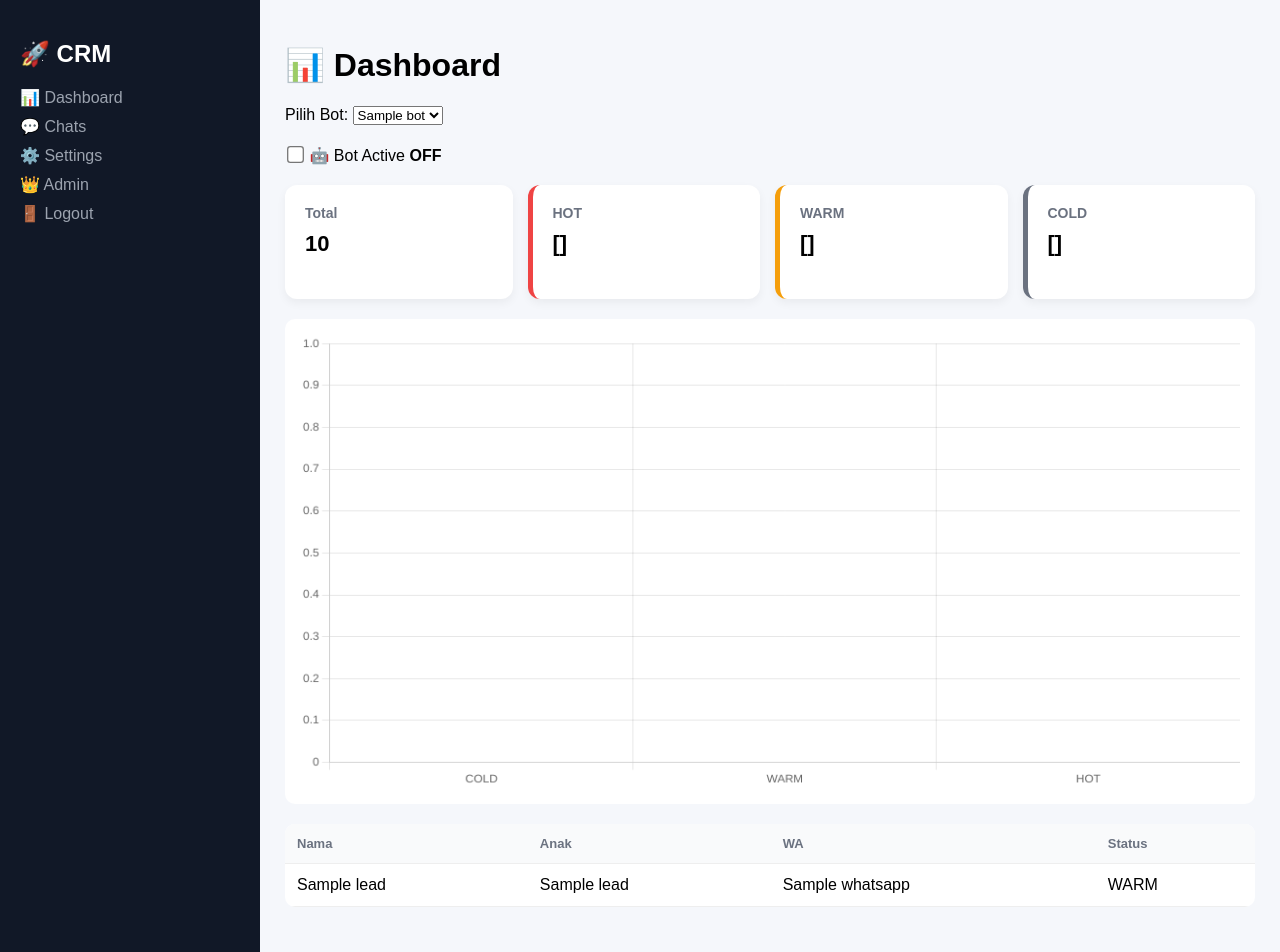
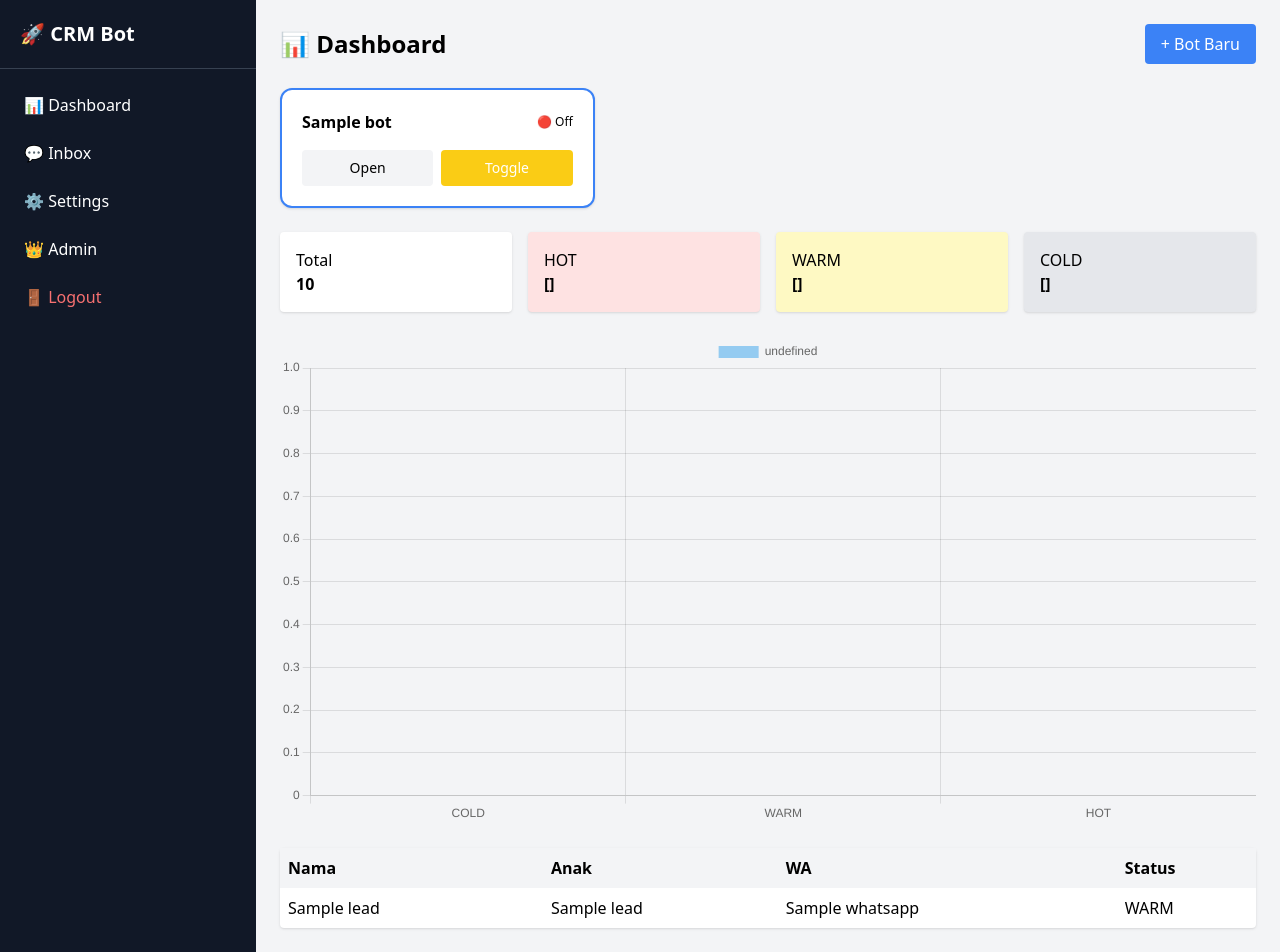
Before and after one commit to noobfish17768-sketch/ai-bimbel-bot, a FastAPI app: template templates/dashboard.html in a window 1280 px wide. Run offline with FastAPI, Linux system fonts and the light colour scheme; the template is opened without the code that fills it: most values are stand-ins (such as "Sample title", 1, 10 or a date in 2020); parts of the project's set-up code (start-up, migrations or seed data) failed here and were passed over; some libraries are stand-ins or nearby versions.

Commit message:
Update UI

```diff
--- a/static/dashboard.js
+++ b/static/dashboard.js
@@ -1,4 +1,19 @@
-async function toggleBot(status, botId) {
+function openModal() {
+    document.getElementById("modal").classList.remove("hidden");
+}
+
+function closeModal() {
+    document.getElementById("modal").classList.add("hidden");
+}
+
+function switchBot(botId) {
+    window.location.href = `/dashboard?bot_id=${botId}`;
+}
+
+async function toggleBot(botId, currentStatus) {
+
+    const newStatus = !currentStatus;
+
     try {
         const res = await fetch("/api/bot/toggle", {
             method: "POST",
@@ -7,20 +22,68 @@ async function toggleBot(status, botId) {
             },
             body: JSON.stringify({
                 bot_id: botId,
-                status: status
+                status: newStatus
             })
         });
 
         const data = await res.json();
 
         if (data.success) {
-            console.log("✅ Bot status updated:", status);
+            location.reload();
         } else {
-            alert("Error: " + (data.detail || "Unknown error"));
+            alert("Gagal toggle bot");
         }
 
     } catch (err) {
         console.error(err);
-        alert("❌ Request gagal");
+        alert("Error koneksi");
     }
 }
+
+async function createBot() {
+
+    const name = document.getElementById("bot_name").value;
+    const token = document.getElementById("bot_token").value;
+    const persona = document.getElementById("persona").value;
+    const prompt = document.getElementById("prompt").value;
+
+    if (!name || !token) {
+        alert("Isi nama & token");
+        return;
+    }
+
+    try {
+        const res = await fetch("/api/bot/create", {
+            method: "POST",
+            headers: {
+                "Content-Type": "application/json"
+            },
+            body: JSON.stringify({
+                name,
+                telegram_token: token,
+                persona_type: persona,
+                system_prompt: prompt
+            })
+        });
+
+        const data = await res.json();
+
+        if (data.success) {
+            alert("✅ Bot dibuat");
+            location.reload();
+        } else {
+            alert(data.detail || "Error");
+        }
+
+    } catch (err) {
+        console.error(err);
+        alert("Server error");
+    }
+}
+
+function goToInbox(leadId) {
+    const urlParams = new URLSearchParams(window.location.search);
+    const botId = urlParams.get("bot_id");
+
+    window.location.href = `/inbox?bot_id=${botId}&lead_id=${leadId}`;
+}
--- a/templates/dashboard.html
+++ b/templates/dashboard.html
@@ -1,83 +1,109 @@
 <!DOCTYPE html>
-<html>
+<html lang="en">
 <head>
+    <meta charset="UTF-8">
     <title>Dashboard</title>
-    <link rel="stylesheet" href="/static/style.css">
+    <script src="https://cdn.tailwindcss.com"></script>
     <script src="https://cdn.jsdelivr.net/npm/chart.js"></script>
 </head>
 
-<body>
+<body class="bg-gray-100">
 
-<div class="layout">
+<div class="flex h-screen">
 
     <!-- SIDEBAR -->
-    <div class="sidebar">
-        <h2>🚀 CRM</h2>
-        <a href="/dashboard?bot_id={{ current_bot_id }}">📊 Dashboard</a>
-        <a href="/conversations?bot_id={{ current_bot_id }}">💬 Chats</a>
-        <a href="/settings?bot_id={{ current_bot_id }}">⚙️ Settings</a>
-        <a href="/admin">👑 Admin</a>
-        <a href="/logout">🚪 Logout</a>
+    <div class="w-64 bg-gray-900 text-white flex flex-col">
+        <div class="p-5 text-xl font-bold border-b border-gray-700">
+            🚀 CRM Bot
+        </div>
+
+        <div class="p-4 space-y-2">
+            <a href="/dashboard" class="block p-2 hover:bg-gray-700 rounded">📊 Dashboard</a>
+            <a href="/inbox?bot_id={{ current_bot_id }}" class="block p-2 hover:bg-gray-700 rounded">💬 Inbox</a>
+            <a href="/settings?bot_id={{ current_bot_id }}" class="block p-2 hover:bg-gray-700 rounded">⚙️ Settings</a>
+            <a href="/admin" class="block p-2 hover:bg-gray-700 rounded">👑 Admin</a>
+            <a href="/logout" class="block p-2 text-red-400 hover:bg-gray-700 rounded">🚪 Logout</a>
+        </div>
     </div>
 
     <!-- MAIN -->
-    <div class="main">
+    <div class="flex-1 p-6 overflow-y-auto">
 
-        <h1>📊 Dashboard</h1>
+        <!-- HEADER -->
+        <div class="flex justify-between items-center mb-6">
+            <h1 class="text-2xl font-bold">📊 Dashboard</h1>
 
-        <!-- BOT SELECTOR -->
-        <div style="margin-bottom:20px;">
-            <form method="get" action="/dashboard">
-                <label>Pilih Bot:</label>
-                <select name="bot_id" onchange="this.form.submit()">
-                    {% for bot in bots %}
-                        <option value="{{ bot.id }}"
-                            {% if bot.id == current_bot_id %}selected{% endif %}>
-                            {{ bot.name }}
-                        </option>
-                    {% endfor %}
-                </select>
-            </form>
+            <button onclick="openModal()"
+                class="bg-blue-500 text-white px-4 py-2 rounded hover:bg-blue-600">
+                + Bot Baru
+            </button>
         </div>
 
-        <!-- BOT TOGGLE -->
-        <div style="margin-bottom:20px;">
-            <label>
-                <input type="checkbox"
-                       id="botToggle"
-                       onchange="toggleBot(this.checked)"
-                       {{ 'checked' if bot_active else '' }}>
-                🤖 Bot Active
-            </label>
+        <!-- =========================
+        BOT CARDS
+        ========================= -->
+        <div class="grid md:grid-cols-3 gap-4 mb-6">
 
-            <span id="botStatusText">
-                {{ 'ON' if bot_active else 'OFF' }}
-            </span>
+            {% for bot in bots %}
+            <div class="bg-white p-5 rounded-xl shadow
+                {% if bot.id == current_bot_id %}border-2 border-blue-500{% endif %}">
+
+                <div class="flex justify-between items-center">
+                    <h3 class="font-semibold">{{ bot.name }}</h3>
+
+                    <span class="text-xs">
+                        {% if bot.is_active %}
+                            🟢 Active
+                        {% else %}
+                            🔴 Off
+                        {% endif %}
+                    </span>
+                </div>
+
+                <div class="mt-4 flex gap-2">
+
+                    <button onclick="switchBot({{ bot.id }})"
+                        class="flex-1 bg-gray-100 p-2 rounded text-sm hover:bg-gray-200">
+                        Open
+                    </button>
+
+                    <button onclick="toggleBot({{ bot.id }}, {{ 'true' if bot.is_active else 'false' }})"
+                        class="flex-1 bg-yellow-400 text-white p-2 rounded text-sm">
+                        Toggle
+                    </button>
+
+                </div>
+
+            </div>
+            {% endfor %}
+
         </div>
 
-        <!-- KPI -->
-        <div class="cards">
-            <div class="card"><h3>Total</h3><p>{{ total }}</p></div>
-            <div class="card hot"><h3>HOT</h3><p>{{ hot }}</p></div>
-            <div class="card warm"><h3>WARM</h3><p>{{ warm }}</p></div>
-            <div class="card cold"><h3>COLD</h3><p>{{ cold }}</p></div>
+        <!-- =========================
+        KPI
+        ========================= -->
+        <div class="grid grid-cols-4 gap-4 mb-6">
+            <div class="bg-white p-4 rounded shadow"><p>Total</p><b>{{ total }}</b></div>
+            <div class="bg-red-100 p-4 rounded shadow"><p>HOT</p><b>{{ hot }}</b></div>
+            <div class="bg-yellow-100 p-4 rounded shadow"><p>WARM</p><b>{{ warm }}</b></div>
+            <div class="bg-gray-200 p-4 rounded shadow"><p>COLD</p><b>{{ cold }}</b></div>
         </div>
 
         <!-- CHART -->
         <canvas id="chart"></canvas>
 
         <!-- TABLE -->
-        <table>
-            <tr>
-                <th>Nama</th>
+        <table class="w-full mt-6 bg-white rounded shadow">
+            <tr class="bg-gray-100 text-left">
+                <th class="p-2">Nama</th>
                 <th>Anak</th>
                 <th>WA</th>
                 <th>Status</th>
             </tr>
 
             {% for lead in leads %}
-            <tr onclick="goToInbox({{ lead.id }})" style="cursor:pointer;">
-                <td>{{ lead.nama_orangtua or '-' }}</td>
+            <tr onclick="goToInbox({{ lead.id }})" class="hover:bg-gray-50 cursor-pointer">
+                <td class="p-2">{{ lead.nama_orangtua or '-' }}</td>
                 <td>{{ lead.nama_anak or '-' }}</td>
                 <td>{{ lead.whatsapp }}</td>
                 <td>{{ lead.status }}</td>
@@ -88,46 +114,38 @@
     </div>
 </div>
 
-<!-- ========================= -->
-<!-- SCRIPT -->
-<!-- ========================= -->
 
-<script>
-async function toggleBot(status) {
-    const checkbox = document.getElementById("botToggle");
+<!-- =========================
+MODAL CREATE BOT
+========================= -->
+<div id="modal" class="hidden fixed inset-0 bg-black bg-opacity-50 flex items-center justify-center">
 
-    try {
-        const res = await fetch("/api/bot/toggle", {
-            method: "POST",
-            headers: {
-                "Content-Type": "application/json"
-            },
-            body: JSON.stringify({
-                status: status,
-                bot_id: {{ current_bot_id }}
-            })
-        });
+    <div class="bg-white p-6 rounded-xl w-full max-w-md">
 
-        const data = await res.json();
+        <h2 class="text-lg font-bold mb-4">Tambah Bot</h2>
 
-        if (data.success) {
-            document.getElementById("botStatusText").innerText = status ? "ON" : "OFF";
-        } else {
-            alert("Gagal update bot");
-            checkbox.checked = !status;
-        }
+        <input id="bot_name" placeholder="Nama Bot" class="w-full border p-2 mb-2 rounded">
+        <input id="bot_token" placeholder="Telegram Token" class="w-full border p-2 mb-2 rounded">
 
-    } catch (err) {
-        console.error(err);
-        alert("Error koneksi");
-        checkbox.checked = !status;
-    }
-}
+        <select id="persona" class="w-full border p-2 mb-2 rounded">
+            <option value="bimbel">Bimbel</option>
+            <option value="sales">Sales</option>
+        </select>
 
-function goToInbox(leadId) {
-    window.location.href = `/inbox?bot_id={{ current_bot_id }}&lead_id=${leadId}`;
-}
-</script>
+        <textarea id="prompt" placeholder="System Prompt"
+            class="w-full border p-2 mb-4 rounded"></textarea>
+
+        <div class="flex justify-end gap-2">
+            <button onclick="closeModal()" class="px-4 py-2 bg-gray-200 rounded">Cancel</button>
+            <button onclick="createBot()" class="px-4 py-2 bg-blue-500 text-white rounded">Create</button>
+        </div>
+
+    </div>
+</div>
+
+
+<!-- JS -->
+<script src="/static/dashboard.js"></script>
 
 <script>
 const ctx = document.getElementById("chart");
@@ -137,14 +155,8 @@ new Chart(ctx, {
     data: {
         labels: ["COLD","WARM","HOT"],
         datasets: [{
-            data: [{{ cold }}, {{ warm }}, {{ hot }}],
-            backgroundColor: ["#6b7280", "#f59e0b", "#ef4444"]
+            data: [{{ cold }}, {{ warm }}, {{ hot }}]
         }]
-    },
-    options: {
-        plugins: {
-            legend: { display: false }
-        }
     }
 });
 </script>
```
